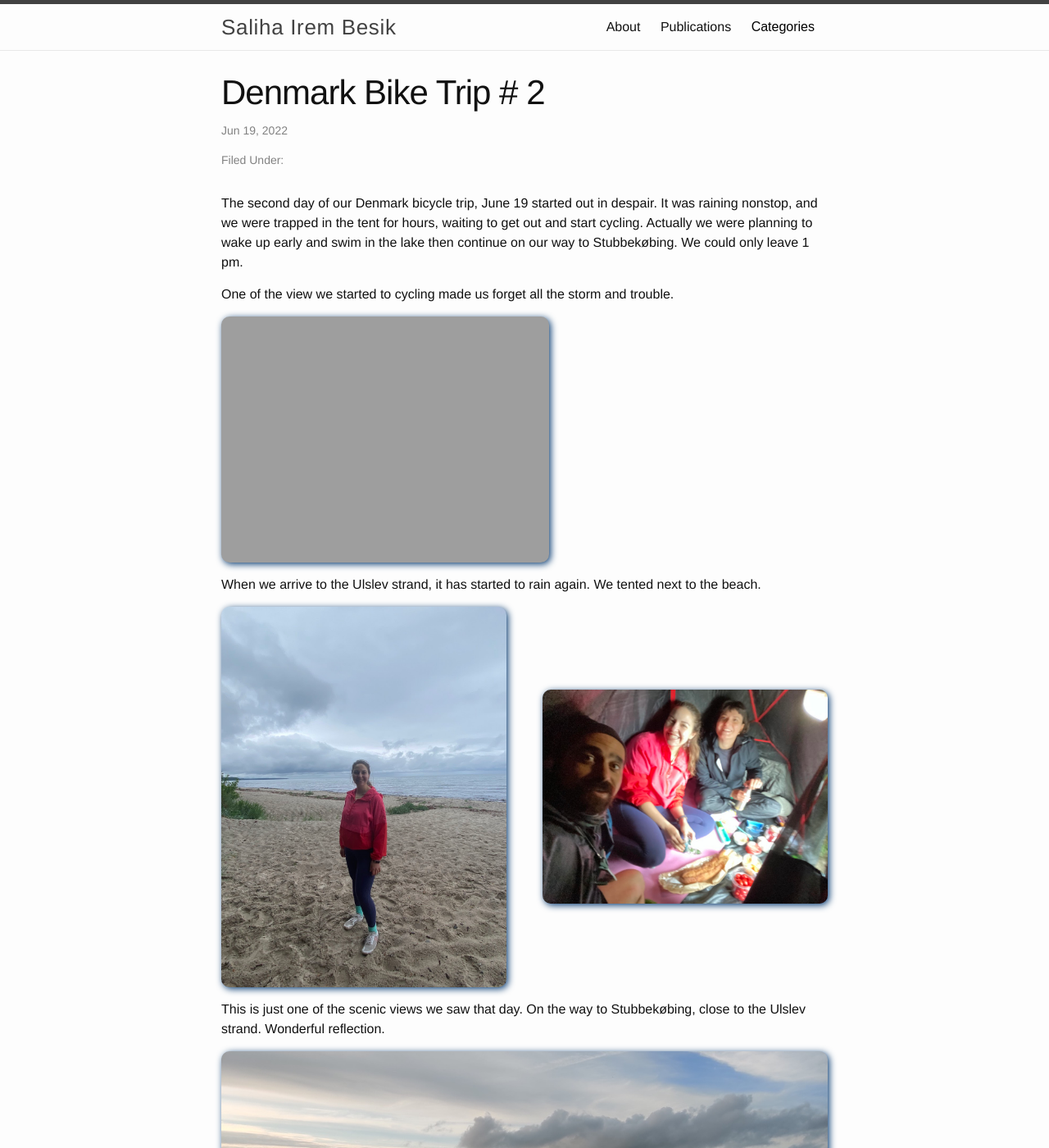
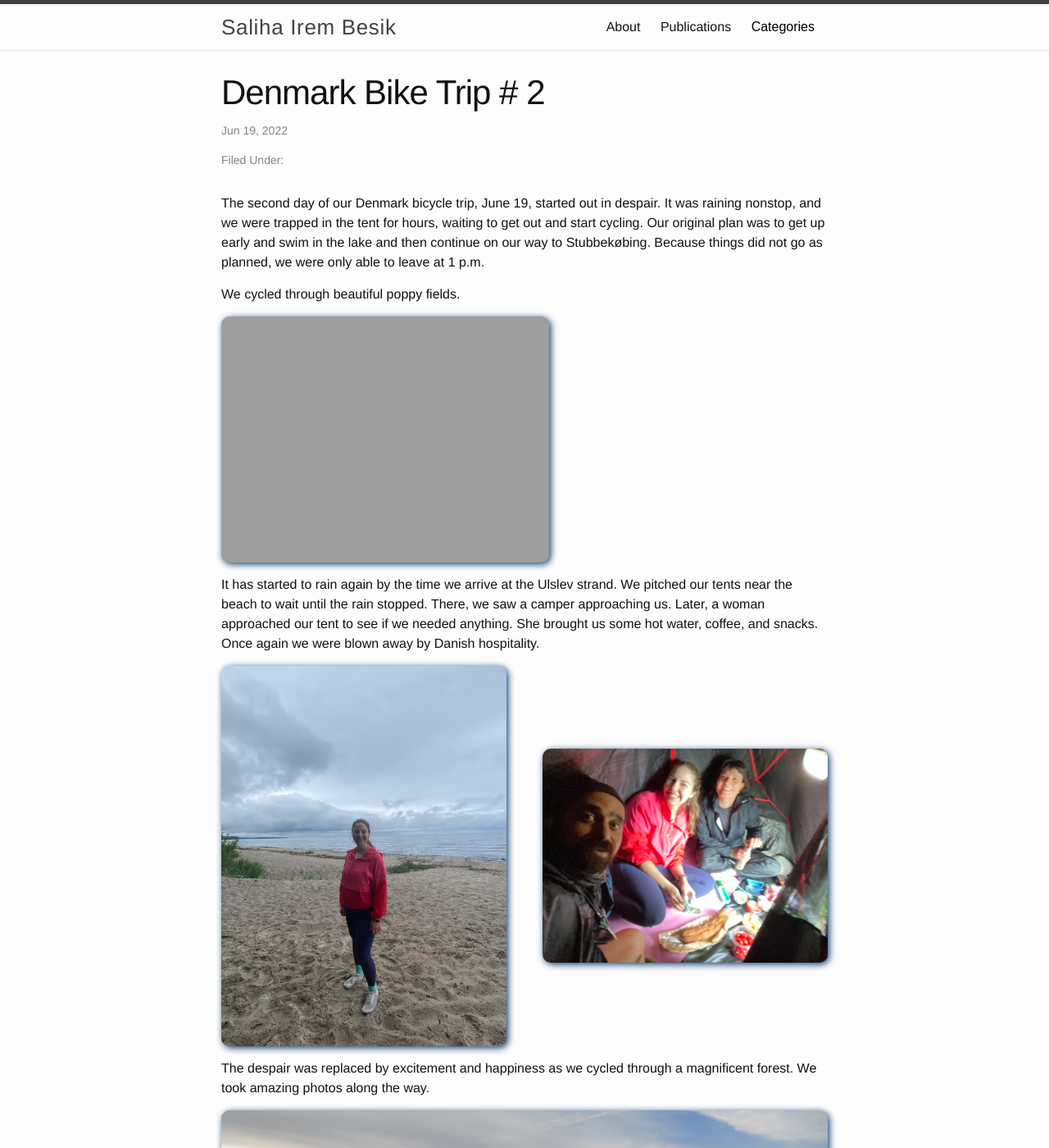
Before and after one commit to irembesik/irembesik.github.io, a Jekyll site: the page built from _posts/2022-06-19-denmark.md, in a window 1280 px wide and 1400 px high. Shown: the whole window at 82% size. Built offline with Jekyll 4.4.1, drawn with Linux system fonts in a browser that asks for light colours; some of the changed text lies outside the part shown.

Commit message:
Update 2022-06-19-denmark.md

```diff
--- a/_posts/2022-06-19-denmark.md
+++ b/_posts/2022-06-19-denmark.md
@@ -5,32 +5,31 @@ date:   2022-06-19 17:00:00
 ---
 
 
-The second day of our Denmark bicycle trip, June 19 started out in despair. It was raining nonstop, and we were trapped in the tent for hours, waiting to get out and start cycling. Actually we were planning to wake up early and swim in the lake then continue on our way to Stubbekøbing. We could only leave 1 pm.
+The second day of our Denmark bicycle trip, June 19, started out in despair. It was raining nonstop, and we were trapped in the tent for hours, waiting to get out and start cycling. Our original plan was to get up early and swim in the lake and then continue on our way to Stubbekøbing. Because things did not go as planned, we were only able to leave at 1 p.m.
 
-One of the view we started to cycling made us forget all the storm and trouble.
+We cycled through beautiful poppy fields.
 
-<a href="/assets/19_06/gelincik.jpg"><img src="https://irem.dev/assets/19_06/gelincik.jpg" alt="View from ferry" /></a>
+<a href="/assets/19_06/gelincik.jpg"><img src="https://irem.dev/assets/19_06/gelincik.jpg" alt="Poppy" /></a>
 
-When we arrive to the Ulslev strand, it has started to rain again. We tented next to the beach.
+It has started to rain again by the time we arrive at the Ulslev strand. We pitched our tents near the beach to wait until the rain stopped.
+There, we saw a camper approaching us. Later, a woman approached our tent to see if we needed anything. She brought us some hot water, coffee, and snacks. Once again we were blown away by Danish hospitality.
 
 <p style="display: grid; place-items: center; grid-template-columns: 47% 6% 47%;">
-  <a href="/assets/19_06/me.jpg"><img src="https://irem.dev/assets/19_06/me_small.jpg" style="" alt="Yoga" /></a>
+  <a href="/assets/19_06/me.jpg"><img src="https://irem.dev/assets/19_06/me_small.jpg" style="" alt="Me" /></a>
   <span></span>
   <a href="/assets/19_06/tent.jpg"><img src="https://irem.dev/assets/19_06/tent_small.jpg" style="" alt="Tent" /></a>
 </p>
 
-This is just one of the scenic views we saw that day. On the way to Stubbekøbing, close to the Ulslev strand. Wonderful reflection.
+The despair was replaced by excitement and happiness as we cycled through a magnificent forest.  We took amazing photos along the way.
 
-<a href="/assets/19_06/lakeview.jpg"><img src="https://irem.dev/assets/19_06/lakeview_small.jpg" alt="View from ferry" /></a>
+<a href="/assets/19_06/lakeview.jpg"><img src="https://irem.dev/assets/19_06/lakeview_small.jpg" alt="Wonderful reflection" /></a>
 
-There we have seen a camper was coming near to us. Later a woman came to our tent and asked whether we need anything. She offered us some hot water, coffee, and snacks. We again were hugged by Danish hospitality. The despair gave place to excitement and happiness as the forest we cycled on was amazing. We took amazing photos along the way.
+<a href="/assets/19_06/fieldview.jpg"><img src="https://irem.dev/assets/19_06/fieldview_small.jpg" alt="Field View" /></a>
 
-<a href="/assets/19_06/fieldview.jpg"><img src="https://irem.dev/assets/19_06/fieldview_small.jpg" alt="View from ferry" /></a>
+<a href="/assets/19_06/house.jpg"><img src="https://irem.dev/assets/19_06/house_small.jpg" alt="House" /></a>
 
-<a href="/assets/19_06/house.jpg"><img src="https://irem.dev/assets/19_06/house_small.jpg" alt="View from ferry" /></a>
-
-That night we have decided to stay a proper camping place with facilities instead of wild camping.  Our camping place was next to the sea, near Stubbekobing city center.
+That night, instead of wild camping, we decided to stay in a proper camping area with facilities.
 
 <p style="text-align:center">
-<a href="/assets/19_06/camp.jpg"><img src="https://irem.dev/assets/19_06/camp_small.jpg" style="max-width:50%" alt="Gedser" /></a>
+<a href="/assets/19_06/camp.jpg"><img src="https://irem.dev/assets/19_06/camp_small.jpg" style="max-width:50%" alt="Camp" /></a>
 </p>
```
